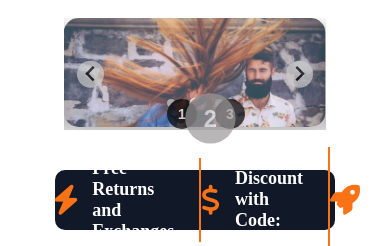
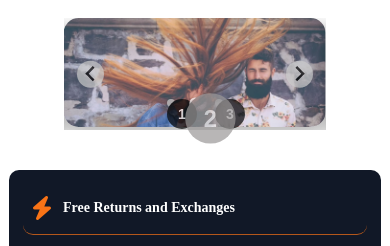
Before and after one commit to Momenemad12/Fashion-Ecommerce, a plain HTML site: page index.html in a window 390 px wide. Shown: the part 598-844 px from the top of the page. Drawn offline with nearby package versions, Linux system fonts and the light colour scheme.

Commit message:
Improve mobile layout and fix About page responsiveness

```diff
--- a/Style/index.css
+++ b/Style/index.css
@@ -12,7 +12,7 @@ body {
   background-color: #111827;
   border-radius: 10px;
   width: 95%;
-  margin: 16px auto;              /* بدل margin-left */
+  margin: 16px auto; /* بدل margin-left */
   max-width: 100%;
   box-sizing: border-box;
   padding: 12px 16px;
@@ -22,7 +22,7 @@ body {
 
 /* logo */
 .logo {
-  width: auto;                    /* بدل 11% */
+  width: auto; /* بدل 11% */
   display: flex;
   align-items: center;
   justify-content: center;
@@ -37,7 +37,7 @@ body {
 .navbar ul {
   display: flex;
   list-style: none;
-  width: auto;                    /* بدل 50% */
+  width: auto; /* بدل 50% */
   flex: 1;
   justify-content: center;
   flex-wrap: wrap;
@@ -47,7 +47,7 @@ body {
 }
 
 .navbar ul li {
-  margin-left: 0;                 /* بدل 1rem */
+  margin-left: 0; /* بدل 1rem */
 }
 
 .navbar ul li a {
@@ -56,7 +56,7 @@ body {
   font-weight: bold;
   font-size: 1.2rem;
   display: inline-block;
-  padding: 10px 14px;             /* padding ثابت */
+  padding: 10px 14px; /* padding ثابت */
   border-radius: 10px;
   transition: all 0.3s ease;
 }
@@ -71,7 +71,7 @@ body {
 .login-container {
   display: flex;
   align-items: center;
-  width: auto;                    /* بدل 17% */
+  width: auto; /* بدل 17% */
   gap: 8px;
 }
 
@@ -188,7 +188,9 @@ h1 {
   align-items: center;
   justify-content: center;
   border-radius: 50%;
-  transition: transform 0.3s, background-color 0.3s;
+  transition:
+    transform 0.3s,
+    background-color 0.3s;
 }
 
 .splide__pagination__page.is-active:before {
@@ -201,7 +203,9 @@ h1 {
   height: auto;
   border-radius: 15px;
   box-shadow: 0 8px 20px rgba(0, 0, 0, 0.3);
-  transition: transform 0.4s, box-shadow 0.4s;
+  transition:
+    transform 0.4s,
+    box-shadow 0.4s;
 }
 
 #image-slider img:hover {
@@ -213,38 +217,121 @@ h1 {
   width: 70%;
   margin: 40px auto;
 }
+/* ================= PROMO BAR (PRO) ================= */
 
 .promo-bar {
   display: flex;
   align-items: center;
-  justify-content: space-around;
+  justify-content: space-between;
   background-color: #111827;
   color: #fff;
-  height: 60px;
+
   width: 75%;
   margin: 20px auto;
   border-radius: 10px;
+
+  padding: 14px 18px; /* بدل height */
+  gap: 18px;
 }
 
 .promo-box {
   display: flex;
   align-items: center;
-  gap: 15px;
+  gap: 12px;
+
+  flex: 1; /* يخلي الثلاثة متساويين */
+  justify-content: center;
+
+  padding: 10px 8px;
+  border-radius: 10px;
+
+  transition:
+    transform 0.25s ease,
+    background-color 0.25s ease;
+}
+
+.promo-box:hover {
+  transform: translateY(-3px);
+  background-color: rgba(255, 255, 255, 0.06);
 }
 
 .promo-item {
-  font-size: 18px;
-  font-weight: bold;
+  font-size: 16px;
+  font-weight: 700;
+  line-height: 1.3;
+  text-align: center;
+  max-width: 220px; /* يمنع التكسير الوحش */
 }
 
 .promo-bar i {
   color: #f97316;
-  font-size: 30px;
+  font-size: 28px;
+  transition: transform 0.25s ease;
 }
 
+.promo-box:hover i {
+  transform: scale(1.12);
+}
+
+/* الفواصل في الديسكتوب */
 .promo-box:not(:last-child) {
   border-right: 2px solid #f97316;
-  padding-right: 25px;
+}
+
+/* ================= TABLET ================= */
+@media (max-width: 992px) {
+  .promo-bar {
+    width: 90%;
+  }
+
+  .promo-item {
+    font-size: 15px;
+    max-width: 260px;
+  }
+
+  .promo-bar i {
+    font-size: 26px;
+  }
+}
+
+/* ================= MOBILE ================= */
+@media (max-width: 768px) {
+  .promo-bar {
+    flex-direction: column;
+    align-items: stretch;
+    width: 92%;
+    padding: 14px;
+    gap: 12px;
+  }
+
+  .promo-box {
+    justify-content: flex-start;
+    padding: 12px 10px;
+  }
+
+  /* نشيل الفاصل العمودي ونحط فاصل أفقي */
+  .promo-box:not(:last-child) {
+    border-right: none;
+    border-bottom: 1px solid rgba(249, 115, 22, 0.7);
+    padding-bottom: 14px;
+  }
+
+  .promo-item {
+    text-align: left;
+    max-width: 100%;
+    font-size: 15px;
+  }
+
+  .promo-bar i {
+    font-size: 24px;
+  }
+}
+
+/* ================= VERY SMALL ================= */
+@media (max-width: 420px) {
+  .promo-item {
+    font-size: 14px;
+  }
 }
 
 /* ================= IMAGES SECTION (3 images) ================= */
@@ -268,7 +355,9 @@ h1 {
   object-fit: cover;
   border-radius: 15px;
   cursor: pointer;
-  transition: transform 0.4s ease, box-shadow 0.4s ease;
+  transition:
+    transform 0.4s ease,
+    box-shadow 0.4s ease;
 }
 
 .Women:hover,
@@ -324,7 +413,9 @@ h2:hover {
   border-radius: 15px;
   padding: 15px;
   box-shadow: 0 8px 20px rgba(0, 0, 0, 0.15);
-  transition: transform 0.4s, box-shadow 0.4s;
+  transition:
+    transform 0.4s,
+    box-shadow 0.4s;
 }
 
 .product-card img {
```
Also changed, not shown: Style/About.css (+40 -39 lines), index.html (+0 -5 lines).
